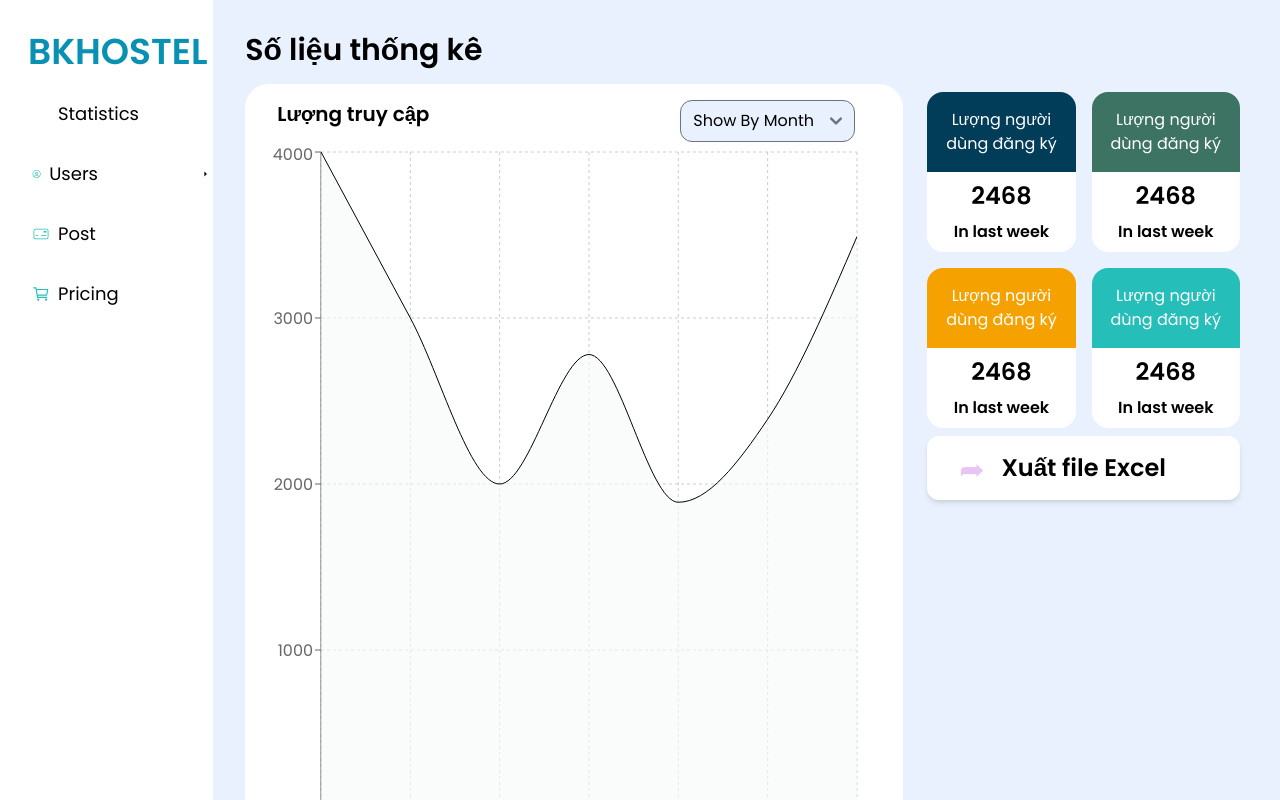
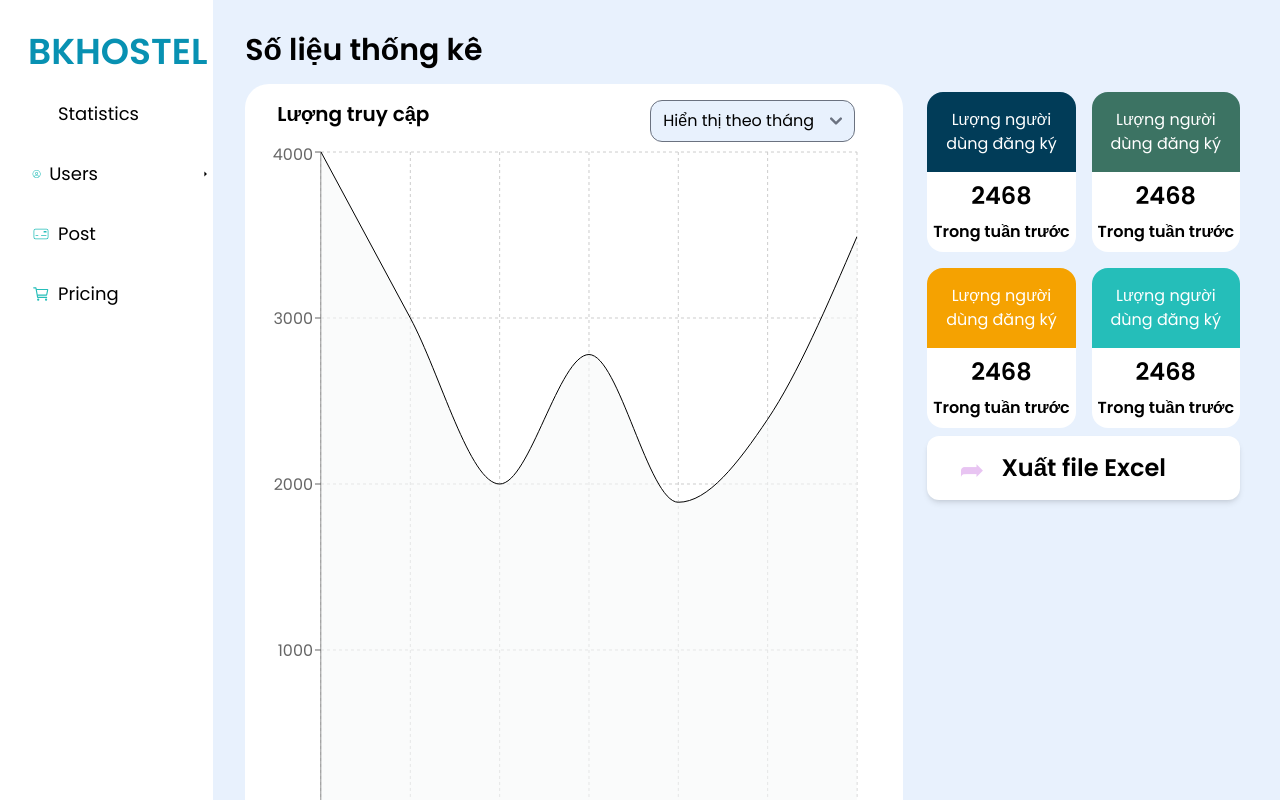
Before and after one commit to trickstars/fe-bkhostel, a React (Vite) app: page /admin/statistics in a window 1280 px wide. Shown: the top 800 px of the page. Built offline with nearby package versions, Linux system fonts and the light colour scheme; some icons are missing.

Commit message:
update sth

```diff
--- a/src/pages/manage-user/UserList.jsx
+++ b/src/pages/manage-user/UserList.jsx
@@ -92,9 +92,9 @@ const Pricing = memo(() => {
                   <div className="col-span-1">ID</div>
                   <div className="col-span-5">Họ tên</div>
                   <div className="col-span-3">Email</div>
-                  <div className="col-span-1">Role</div>
-                  <div className="col-span-3">Status</div>
-                  <div className="col-span-3">Action</div>
+                  <div className="col-span-1">Vai trò</div>
+                  <div className="col-span-3">Trạng thái</div>
+                  <div className="col-span-3">Thao tác</div>
                 </div>
                 {users.map((item, index) => {
                   return (
--- a/src/pages/statistics/Statistics.jsx
+++ b/src/pages/statistics/Statistics.jsx
@@ -69,8 +69,8 @@ const Statistics = memo(() => {
               <div className="flex justify-between mr-8 pl-4">
                 <div className="font-bold text-xl">Lượng truy cập</div>
                 <select name="" id="" className="rounded-xl bg-[#E8F1FD]">
-                  <option value="">Show By Month</option>
-                  <option value="">Show By Year</option>
+                  <option value="">Hiển thị theo tháng</option>
+                  <option value="">Hiển thị theo năm</option>
                 </select>
               </div>
               <ResponsiveContainer width="100%" height="100%">
@@ -106,7 +106,7 @@ const Statistics = memo(() => {
                   </div>
                   <div className="bg-white rounded-b-2xl text-center">
                     <div className="py-2 text-2xl font-bold">2468</div>
-                    <p className="font-bold pb-2">In last week</p>
+                    <p className="font-bold pb-2">Trong tuần trước</p>
                   </div>
                 </div>
                 <div className="w-full lg:w-1/2 p-2">
@@ -115,7 +115,7 @@ const Statistics = memo(() => {
                   </div>
                   <div className="bg-white rounded-b-2xl text-center">
                     <div className="py-2 text-2xl font-bold">2468</div>
-                    <p className="font-bold pb-2">In last week</p>
+                    <p className="font-bold pb-2">Trong tuần trước</p>
                   </div>
                 </div>
                 <div className="w-full lg:w-1/2 p-2">
@@ -124,7 +124,7 @@ const Statistics = memo(() => {
                   </div>
                   <div className="bg-white rounded-b-2xl text-center">
                     <div className="py-2 text-2xl font-bold">2468</div>
-                    <p className="font-bold pb-2">In last week</p>
+                    <p className="font-bold pb-2">Trong tuần trước</p>
                   </div>
                 </div>
                 <div className="w-full lg:w-1/2 p-2">
@@ -133,7 +133,7 @@ const Statistics = memo(() => {
                   </div>
                   <div className="bg-white rounded-b-2xl text-center">
                     <div className="py-2 text-2xl font-bold">2468</div>
-                    <p className="font-bold pb-2">In last week</p>
+                    <p className="font-bold pb-2">Trong tuần trước</p>
                   </div>
                 </div>
                 <div className="w-full px-2">
```
Also changed, not shown: package.json (+4 -7 lines).
